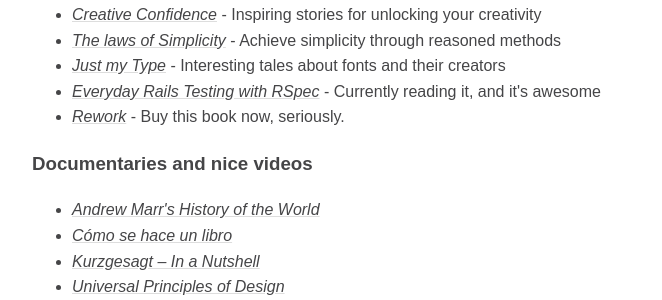
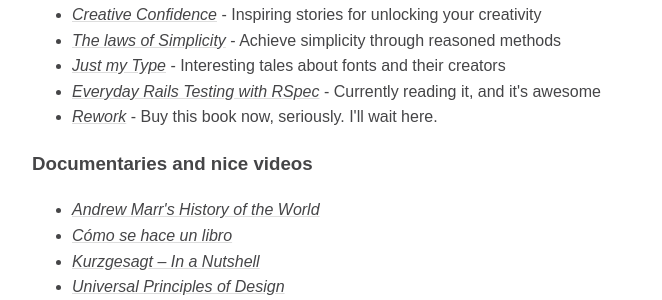
Before and after one commit to sekmo/sekmo.cc, a Jekyll site: the page built from serendipity.html, in a window 1280 px wide. Shown: the part 311-611 px from the top of the page, without its empty margins (308-970 px from the left). Built offline with Jekyll 4.4.1, drawn with Linux system fonts in a browser that asks for light colours.

Commit message:
Add `I'll wait here` to rework in serendipity.

```diff
--- a/serendipity.html
+++ b/serendipity.html
@@ -16,7 +16,7 @@
       <li><a href="https://www.goodreads.com/book/show/225111-The_Laws_of_Simplicity" target="_blank"><em>The laws of Simplicity</em></a> - Achieve simplicity through reasoned methods</li>
       <li><a href="https://www.goodreads.com/book/show/10909804-just-my-type" target="_blank"><em>Just my Type</em></a> - Interesting tales about fonts and their creators</li>
       <li><a href="https://leanpub.com/everydayrailsrspec" target="_blank"><em>Everyday Rails Testing with RSpec</em></a> - Currently reading it, and it's awesome</li>
-      <li><a href="https://www.goodreads.com/book/show/6732019-rework" target="_blank"><em>Rework</em></a> - Buy this book now, seriously.</li>
+      <li><a href="https://www.goodreads.com/book/show/6732019-rework" target="_blank"><em>Rework</em></a> - Buy this book now, seriously. I'll wait here.</li>
     </ul>
   </section>
 
```
